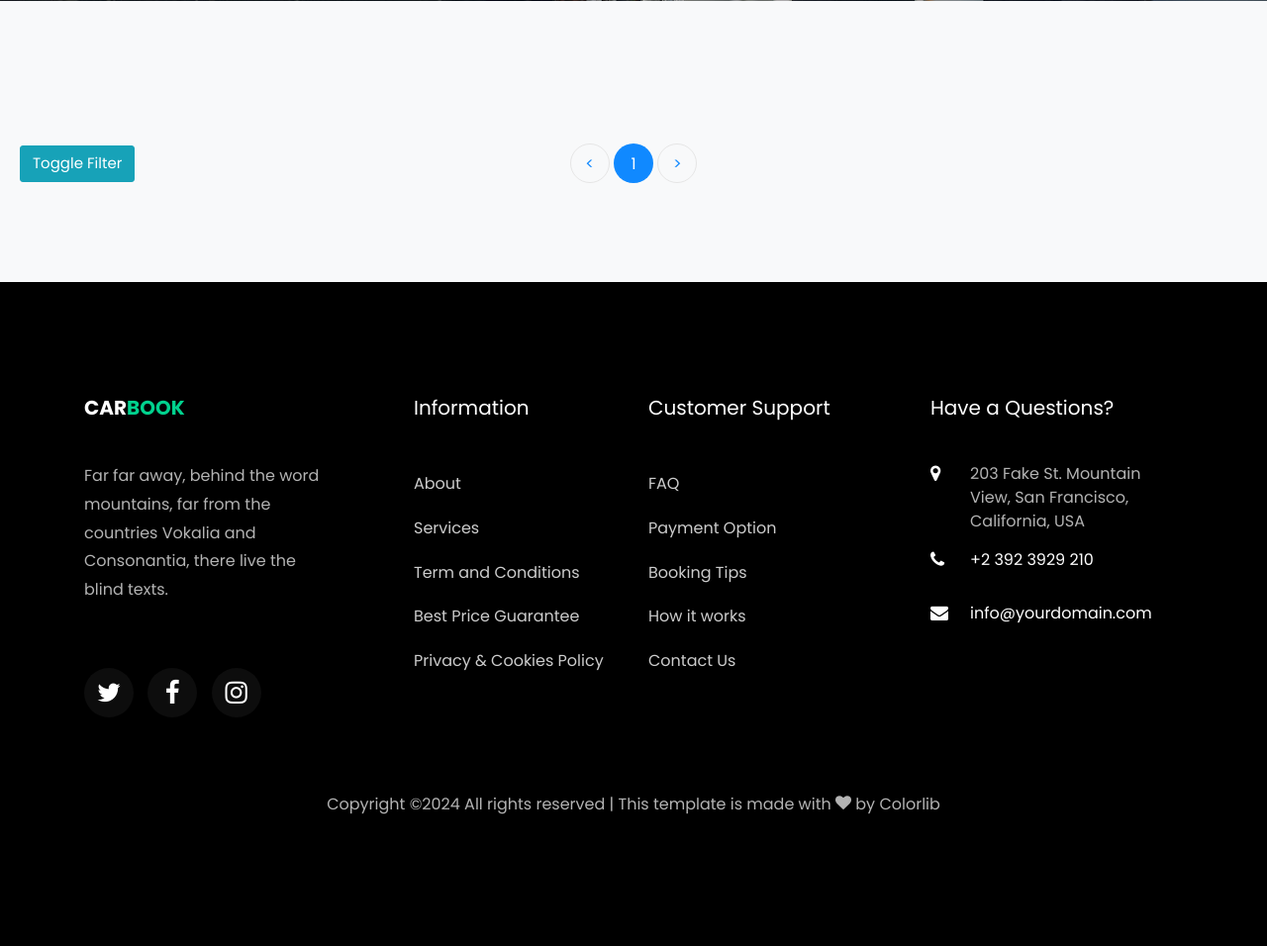
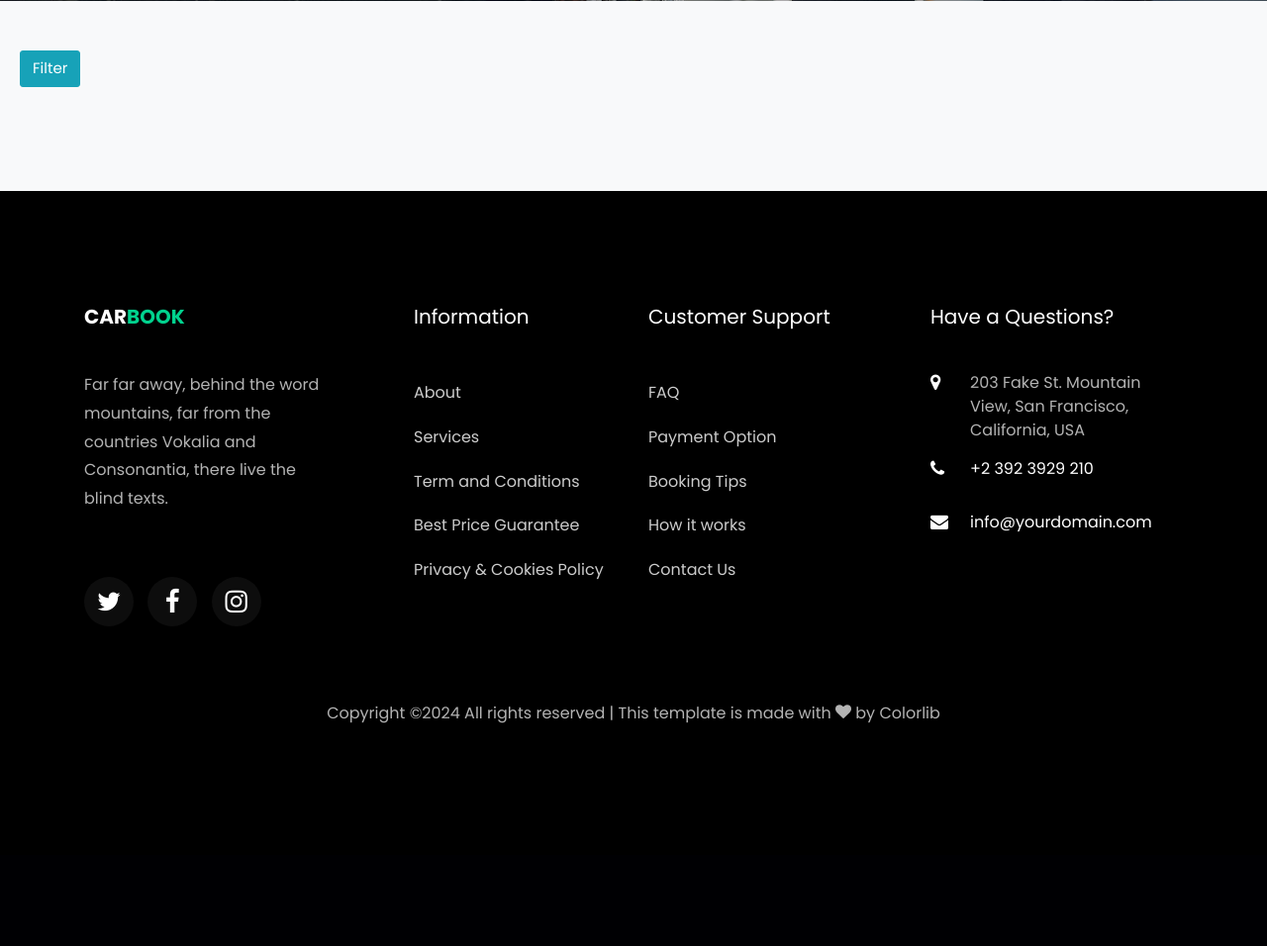
Before and after one commit to gurjar09/Carvan, a Django app: page /car/ in a window 1280 px wide. Shown: the part 599-1555 px from the top of the page at 99% size. After the commit the page ends 1330 px from the top, so only its background shows below. Run offline with Django 5.2, Linux system fonts and the light colour scheme; data that the repository does not hold is empty; some libraries are stand-ins or nearby versions; some web fonts are replaced.

Commit message:
db commit

```diff
--- a/template/car.html
+++ b/template/car.html
@@ -25,7 +25,6 @@
     <link rel="stylesheet" href="/static/css/flaticon.css">
     <link rel="stylesheet" href="/static/css/icomoon.css">
     <link rel="stylesheet" href="/static/css/style.css">
-
     <style>
       .filter-container {
           position: relative;
@@ -97,8 +96,8 @@
       </div>
     </section>
     <section class="ftco-section bg-light">
-      <div class="filter-container">
-          <button id="toggle-filter" class="btn btn-info filter-toggle">Toggle Filter</button>
+      <div class="container">
+          <button id="toggle-filter" class="btn btn-info filter-toggle">Filter</button>
 
           <aside class="filter-sidebar" id="filter-sidebar">
               <form id="filter-form" method="get" action="{% url 'car' %}">
@@ -136,32 +135,17 @@
           </aside>
 
           <div class="content" id="content">
-              <div class="container">
             <div class="row">
                 {% for car in carvanVehicle %}
                 <div class="col-md-4">
                     <div class="car-wrap rounded ftco-animate">
-                          {% if car.images.exists %}
-                          <div class="carousel slide" id="carousel{{ car.id }}" data-ride="carousel">
-                              <div class="carousel-inner">
+                        <div class="img rounded d-flex align-items-end">
+                            <div class="image-gallery">
                                 {% for image in car.images.all %}
-                                  <div class="carousel-item {% if forloop.first %}active{% endif %}">
-                                      <div class="img rounded d-flex align-items-end" style="background-image: url({{ image.image.url }});"></div>
-                                  </div>
+                                <img src="{{ image.url }}" alt="{{ image.alt }}">
                                 {% endfor %}
                             </div>
-                              <a class="carousel-control-prev" href="#carousel{{ car.id }}" role="button" data-slide="prev">
-                                  <span class="carousel-control-prev-icon" aria-hidden="true"></span>
-                                  <span class="sr-only">Previous</span>
-                              </a>
-                              <a class="carousel-control-next" href="#carousel{{ car.id }}" role="button" data-slide="next">
-                                  <span class="carousel-control-next-icon" aria-hidden="true"></span>
-                                  <span class="sr-only">Next</span>
-                              </a>
                         </div>
-                          {% else %}
-                          <div class="img rounded d-flex align-items-end" style="background-color: #ccc;">No Image Available</div>
-                          {% endif %}
                         <div class="text">
                             <h2 class="mb-0"><a href="{% url 'car_single' car.id %}">{{ car.carName }}</a></h2>
                             <div class="d-flex mb-3">
@@ -177,22 +161,11 @@
                 </div>
                 {% endfor %}
             </div>
-                  <div class="row mt-5">
-                      <div class="col text-center">
-                          <div class="block-27">
-                              <ul>
-                                  <li><a href="#">&lt;</a></li>
-                                  <li class="active"><span>1</span></li>
-                                  <!-- Add pagination links here if needed -->
-                                  <li><a href="#">&gt;</a></li>
-                              </ul>
         </div>
-                      </div>
-                  </div>
-              </div>
-          </div>
+
       </div>
   </section>
+
 
 
     <footer class="ftco-footer ftco-bg-dark ftco-section">
@@ -294,12 +267,6 @@
         }
     });
 </script>
-<script>
-  document.getElementById('toggle-filter').addEventListener('click', function() {
-      const filterSidebar = document.getElementById('filter-sidebar');
-      filterSidebar.style.display = filterSidebar.style.display === 'block' ? 'none' : 'block';
-  });
-</script>
 
   </body>
 </html>
```
Lines whose indentation alone changed are shown as unchanged.
